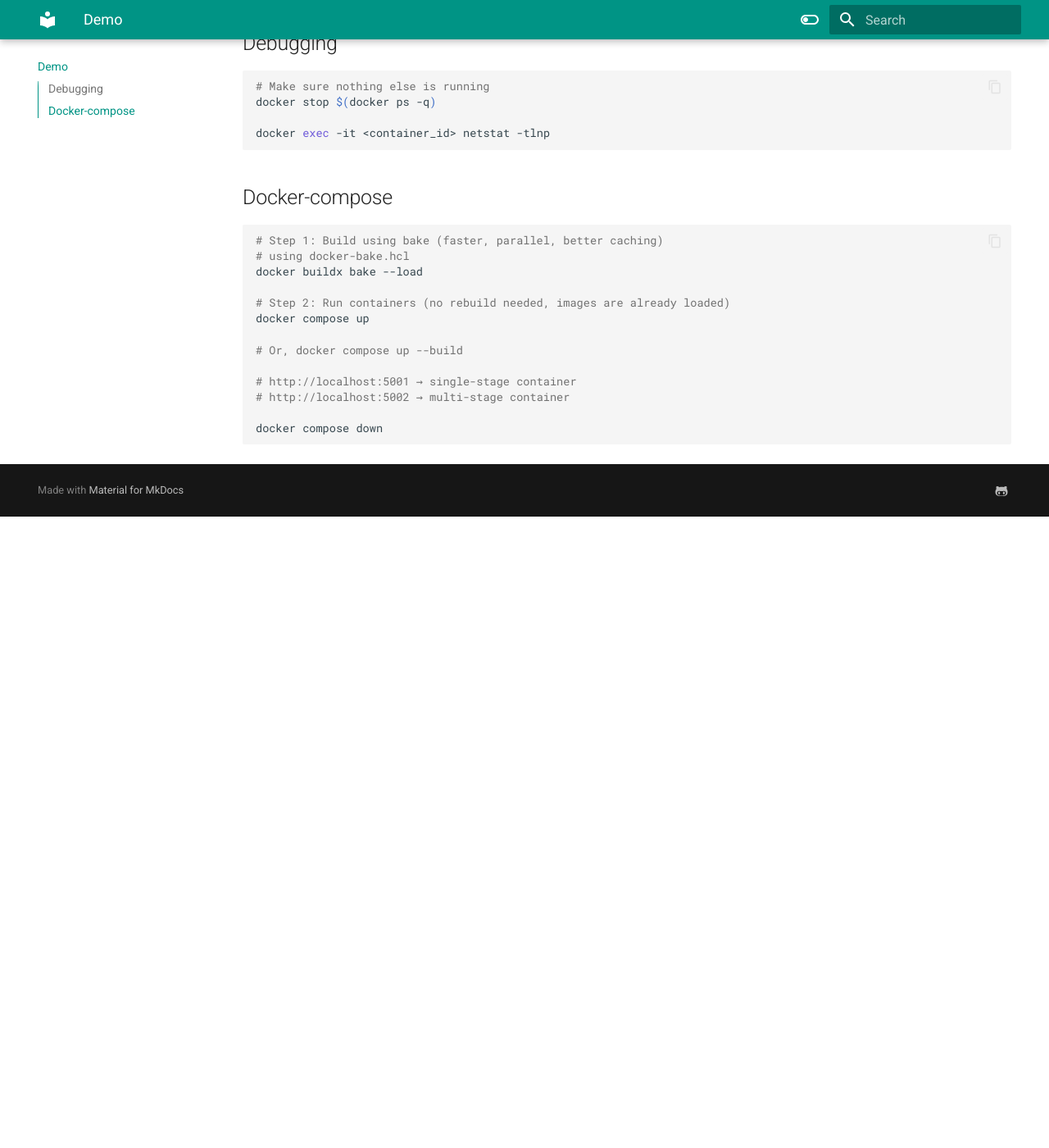
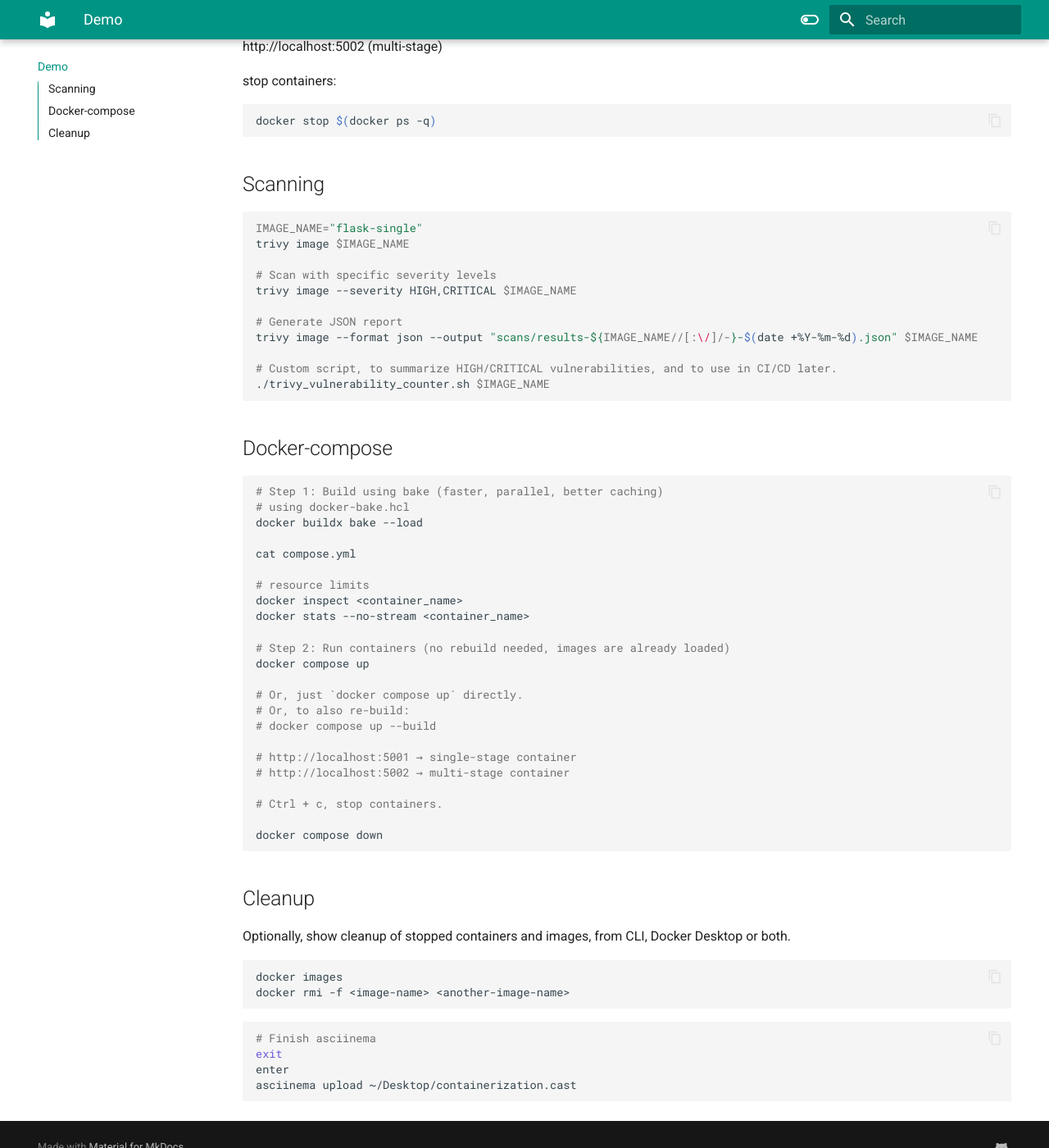
Before and after one commit to TheNewThinkTank-gh-pages/containerisation, an MkDocs documentation site: the page built from docs/Demo/demo.md, in a window 1280 px wide and 1400 px high, scrolled down 1319 px. Shown: the whole window at 82% size. Built offline with MkDocs 1.6.1 and Material for MkDocs 9.7.7, drawn with Linux system fonts in a browser that asks for light colours; before the commit the page ends 1949 px from its top, so only the background shows below that; some of the changed text lies outside the part shown.

Commit message:
Update demo.md

````diff
--- a/docs/Demo/demo.md
+++ b/docs/Demo/demo.md
@@ -1,6 +1,11 @@
 # Demo
 
 After starting the Docker Daemon,
+
+``` bash
+# start asciinema recording
+asciinema rec ~/Desktop/containerization.cast -i 2
+```
 
 1. Show the app
 
@@ -65,13 +70,26 @@ http://localhost:5001 (single-stage)
 
 http://localhost:5002 (multi-stage)
 
-## Debugging
+stop containers:
 
 ``` bash
-# Make sure nothing else is running
 docker stop $(docker ps -q)
+```
 
-docker exec -it <container_id> netstat -tlnp
+## Scanning
+
+``` bash
+IMAGE_NAME="flask-single"
+trivy image $IMAGE_NAME
+
+# Scan with specific severity levels
+trivy image --severity HIGH,CRITICAL $IMAGE_NAME
+
+# Generate JSON report
+trivy image --format json --output "scans/results-${IMAGE_NAME//[:\/]/-}-$(date +%Y-%m-%d).json" $IMAGE_NAME
+
+# Custom script, to summarize HIGH/CRITICAL vulnerabilities, and to use in CI/CD later.
+./trivy_vulnerability_counter.sh $IMAGE_NAME
 ```
 
 ## Docker-compose
@@ -81,13 +99,39 @@ docker exec -it <container_id> netstat -tlnp
 # using docker-bake.hcl
 docker buildx bake --load
 
+cat compose.yml
+
+# resource limits
+docker inspect <container_name>
+docker stats --no-stream <container_name>
+
 # Step 2: Run containers (no rebuild needed, images are already loaded)
 docker compose up
 
-# Or, docker compose up --build
+# Or, just `docker compose up` directly.
+# Or, to also re-build:
+# docker compose up --build
 
 # http://localhost:5001 → single-stage container
 # http://localhost:5002 → multi-stage container
 
+# Ctrl + c, stop containers.
+
 docker compose down
 ```
+
+## Cleanup
+
+Optionally, show cleanup of stopped containers and images, from CLI, Docker Desktop or both.
+
+``` bash
+docker images
+docker rmi -f <image-name> <another-image-name>
+```
+
+``` bash
+# Finish asciinema
+exit
+enter
+asciinema upload ~/Desktop/containerization.cast
+```
````
